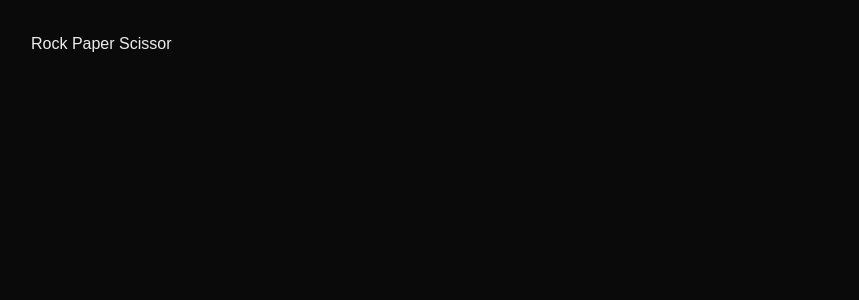
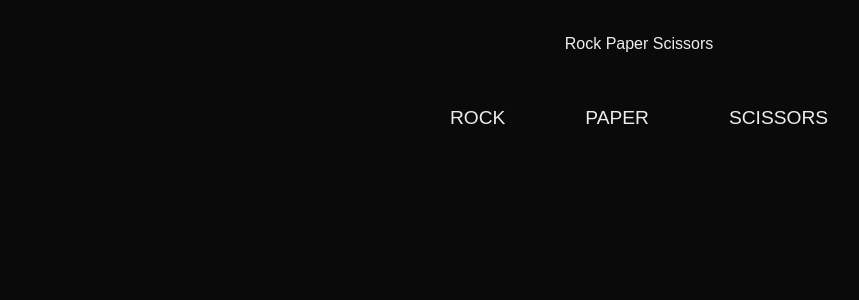
Before and after one commit to km-rjun/BitArcade, a Next.js app: page /rockpaperscissors in a window 1280 px wide. Shown: the top 300 px of the page, without its empty margins (1-860 px from the left). Built offline with nearby package versions, Linux system fonts and the light colour scheme.

Commit message:
basic rps game

```diff
--- a/src/app/rockpaperscissors/page.tsx
+++ b/src/app/rockpaperscissors/page.tsx
@@ -1,7 +1,71 @@
-export default function RpcGamePage() {
+"use client";
+
+import { useState } from "react";
+
+type Choice = "rock" | "paper" | "scissors";
+
+export default function RockPaperScissors() {
+  const [userChoice, setUserChoice] = useState<Choice | null>(null);
+  const [cpuChoice, setCpuChoice] = useState<Choice | null>(null);
+  const [result, setResult] = useState("");
+
+  const choices: Choice[] = ["rock", "paper", "scissors"];
+
+  const getCpuChoice = (): Choice => {
+    const randomIndex = Math.floor(Math.random() * 3);
+    return choices[randomIndex];
+  };
+
+  const determineWinner = (user: Choice, cpu: Choice) => {
+    if (user === cpu) return "Draw";
+
+    if (
+      (user === "rock" && cpu === "scissors") ||
+      (user === "paper" && cpu === "rock") ||
+      (user === "scissors" && cpu === "paper")
+    ) {
+      return "You Win!";
+    }
+
+    return "CPU Wins!";
+  };
+
+  const handleClick = (choice: Choice) => {
+    const cpu = getCpuChoice();
+
+    setUserChoice(choice);
+    setCpuChoice(cpu);
+    setResult(determineWinner(choice, cpu));
+  };
+
   return (
-    <div style={{ padding: "2rem" }}>
-      <h1>Rock Paper Scissor</h1>
+    <div style={{ textAlign: "center", padding: "2rem" }}>
+      <h1>Rock Paper Scissors</h1>
+
+      <div style={{ display: "flex", justifyContent: "center", gap: "1rem", marginTop: "2rem" }}>
+        {choices.map((choice) => (
+          <button
+            key={choice}
+            onClick={() => handleClick(choice)}
+            style={{
+              padding: "1rem 2rem",
+              fontSize: "1.2rem",
+              cursor: "pointer",
+              borderRadius: "8px",
+            }}
+          >
+            {choice.toUpperCase()}
+          </button>
+        ))}
+      </div>
+
+      {userChoice && cpuChoice && (
+        <div style={{ marginTop: "2rem" }}>
+          <p><strong>You:</strong> {userChoice}</p>
+          <p><strong>CPU:</strong> {cpuChoice}</p>
+          <h2>{result}</h2>
+        </div>
+      )}
     </div>
   );
 }
```
